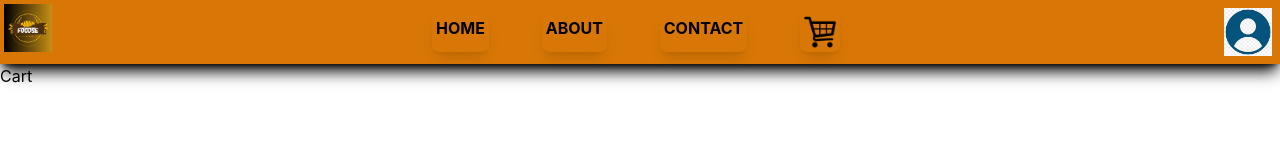
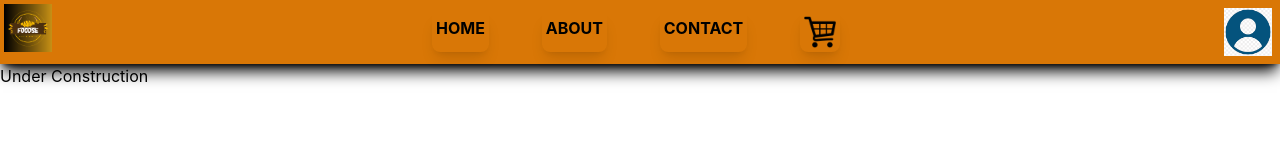
Before and after one commit to geethaitgithub/foodse, a React (Create React App) app: page /cart in a window 1280 px wide. Shown: the top 160 px of the page. Built offline with nearby package versions, Linux system fonts and the light colour scheme.

Commit message:
test deploy

```diff
--- a/src/components/Cart.js
+++ b/src/components/Cart.js
@@ -2,7 +2,7 @@ import React from 'react'
 
 const Cart = () => {
   return (
-    <div>Cart</div>
+    <div>Under Construction</div>
   )
 }
 
```
